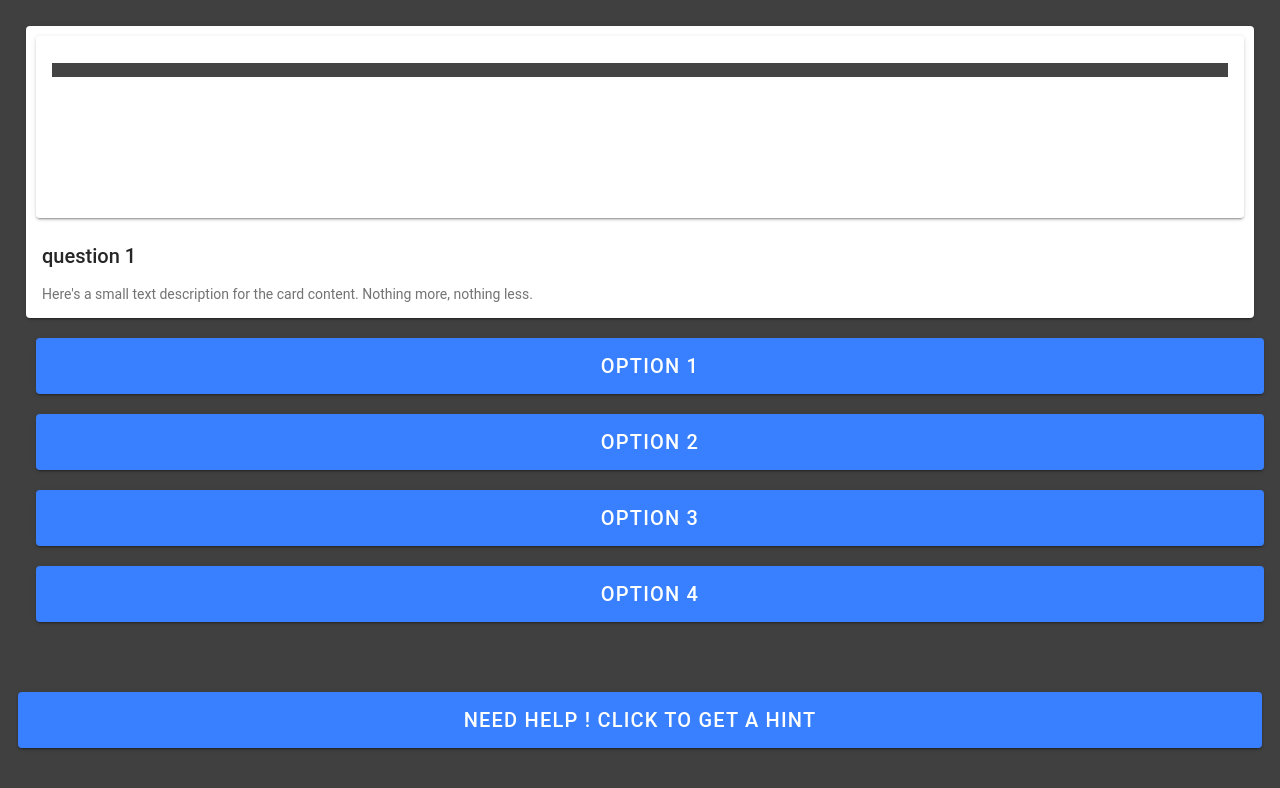
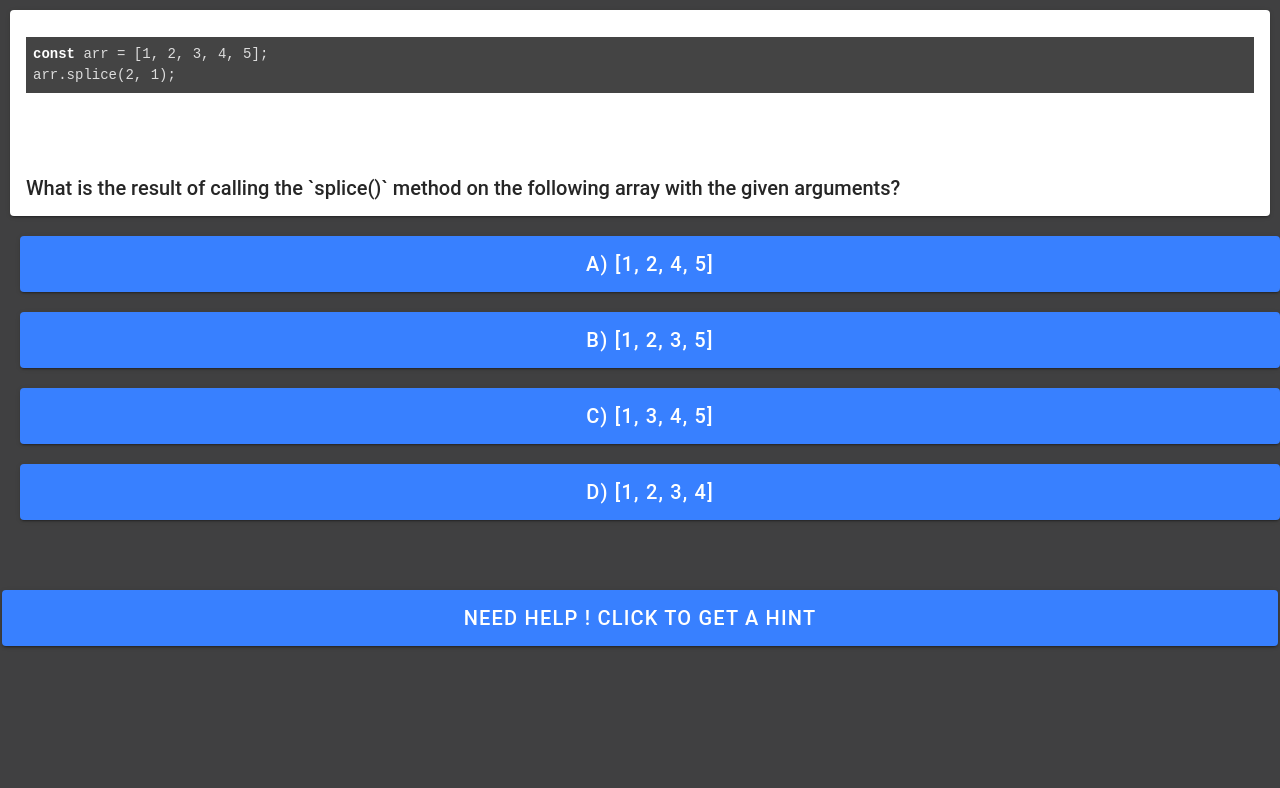
Before and after one commit to johnedelbi/code-cards, a React (Create React App) app: page /game in a window 1280 px wide. Shown: the top 788 px of the page. Built offline with nearby package versions, Linux system fonts and the light colour scheme; a web font is replaced by a local one.

Commit message:
add game play logic

```diff
--- a/src/pages/Game.tsx
+++ b/src/pages/Game.tsx
@@ -1,29 +1,61 @@
-import { IonButton, IonCard, IonCardContent, IonCardHeader, IonCardTitle, IonContent, IonPage } from '@ionic/react';
+import { IonButton, IonContent, IonPage } from '@ionic/react';
 
 import { CodeCard } from '../components/CodeCard'
 import { Hint } from '../components/Hint'
+import { Result } from '../components/Result';
+
+import question from '../question.json';
+import React, { useState } from 'react';
 
 import './game.css';
 
 export const Game: React.FC = () => {
+    const [currentQuestion, setCurrentQuestion] = useState(0);
+    const [score, setScore] = useState(0);
+    const [showScore, setShowScore] = useState(false);
+
+    const answerClick = (isCorrect: boolean) => {
+        if (isCorrect) {
+            setScore(score + 1);
+        }
+
+        const nextQuestion = currentQuestion + 1;
+        if (nextQuestion < question.length) {
+            setCurrentQuestion(nextQuestion);
+        } else {
+            setShowScore(true);
+        }
+    };
+
+    const tryAgain = () => {
+        setCurrentQuestion(0);
+        setScore(0);
+        setShowScore(false);
+    };
+
     return (
         <IonPage>
-            <IonContent className="ion-padding" fullscreen>
-                <IonCard>
-                    <CodeCard />
-                    <IonCardHeader>
-                        <IonCardTitle>question 1</IonCardTitle>
-                    </IonCardHeader>
-
-                    <IonCardContent>
-                        Here's a small text description for the card content. Nothing more, nothing less.
-                    </IonCardContent>
-                </IonCard>
-                <IonButton className='answer-btn' size="large" expand='block'>option 1</IonButton>
-                <IonButton className='answer-btn' size="large" expand='block'>option 2</IonButton>
-                <IonButton className='answer-btn' size="large" expand='block'>option 3</IonButton>
-                <IonButton className='answer-btn' size="large" expand='block'>option 4</IonButton>
-                <Hint />
+            <IonContent>
+                {showScore ? (
+                    <Result score={score} totalQuestions={question.length} onTryAgain={tryAgain} />
+                ) : (
+                    <>
+                        <CodeCard code={question[currentQuestion].code}
+                            question={question[currentQuestion].question} />
+                        <div className='quiz-options'>
+                            {question[currentQuestion].options.map((option, index) => (
+                                <IonButton className='answer-btn' size="large" expand='block'
+                                    key={index}
+                                    onClick={() =>
+                                        answerClick(index === question[currentQuestion].answer)
+                                    }>
+                                    {option}
+                                </IonButton>
+                            ))}
+                        </div>
+                        <Hint hint={question[currentQuestion].hint} />
+                    </>
+                )}
             </IonContent>
         </IonPage>
     );
```
